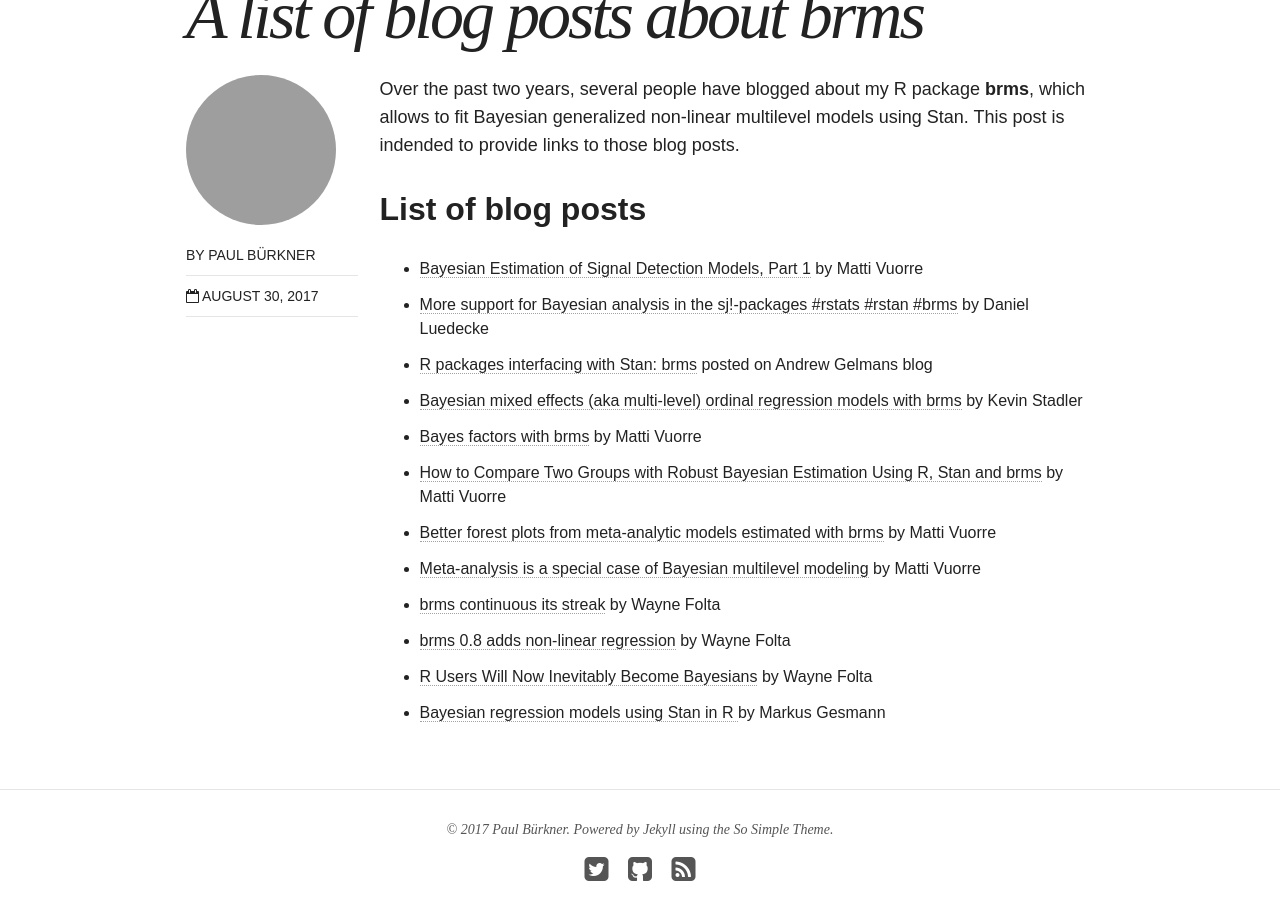
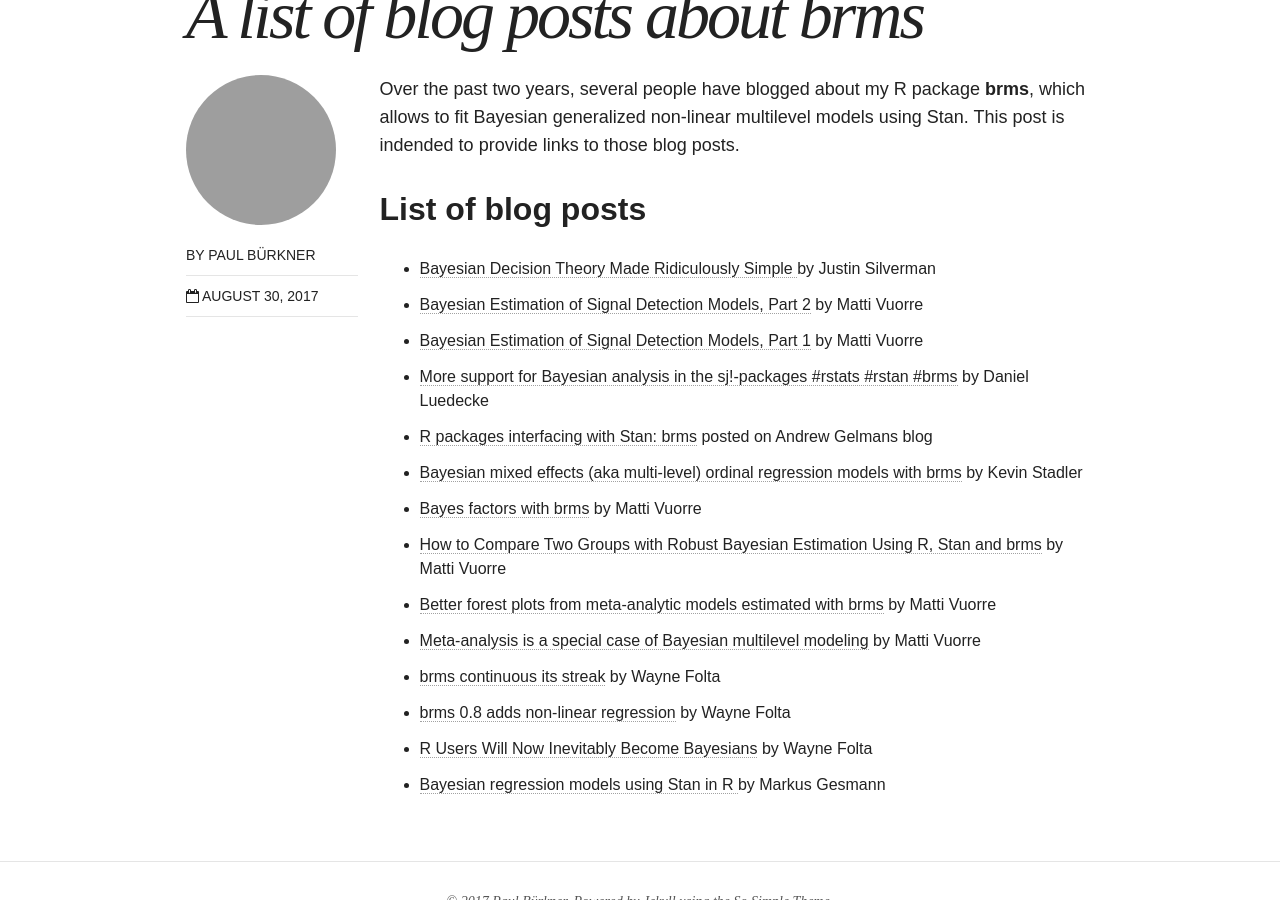
Before and after one commit to paul-buerkner/paul-buerkner.github.io, a Jekyll site: the page built from _posts/blog/2017-08-30-old-brms-blogposts.md, in a window 1280 px wide and 900 px high, scrolled down 497 px. Built offline with Jekyll 4.4.1, drawn with Linux system fonts in a browser that asks for light colours; nearby versions of some CDN libraries.

Commit message:
add two new blog post about brms

```diff
--- a/_posts/blog/2017-08-30-old-brms-blogposts.md
+++ b/_posts/blog/2017-08-30-old-brms-blogposts.md
@@ -13,6 +13,8 @@
 
 ## List of blog posts
 
+- [Bayesian Decision Theory Made Ridiculously Simple ](http://www.statsathome.com/2017/10/12/bayesian-decision-theory-made-ridiculously-simple/) by Justin Silverman
+- [Bayesian Estimation of Signal Detection Models, Part 2](https://vuorre.netlify.com/post/2017/bayesian-estimation-of-signal-detection-theory-models-part-2/) by Matti Vuorre
 - [Bayesian Estimation of Signal Detection Models, Part 1](https://vuorre.netlify.com/post/2017/bayesian-estimation-of-signal-detection-theory-models-part-1/) by Matti Vuorre
 - [More support for Bayesian analysis in the sj!-packages #rstats #rstan #brms](https://strengejacke.wordpress.com/2017/10/11/more-support-for-bayesian-analysis-in-the-sj-packages-rstats-rstan-brms/) by Daniel Luedecke
 - [R packages interfacing with Stan: brms](http://andrewgelman.com/2017/01/10/r-packages-interfacing-stan-brms/) posted on Andrew Gelmans blog
```
